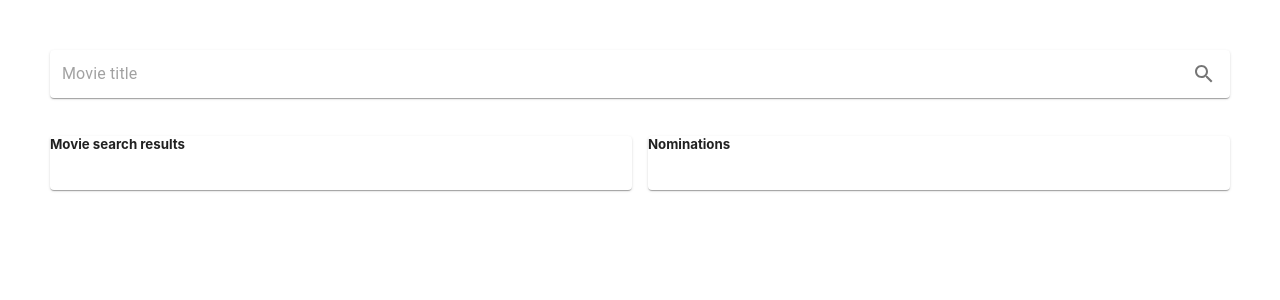
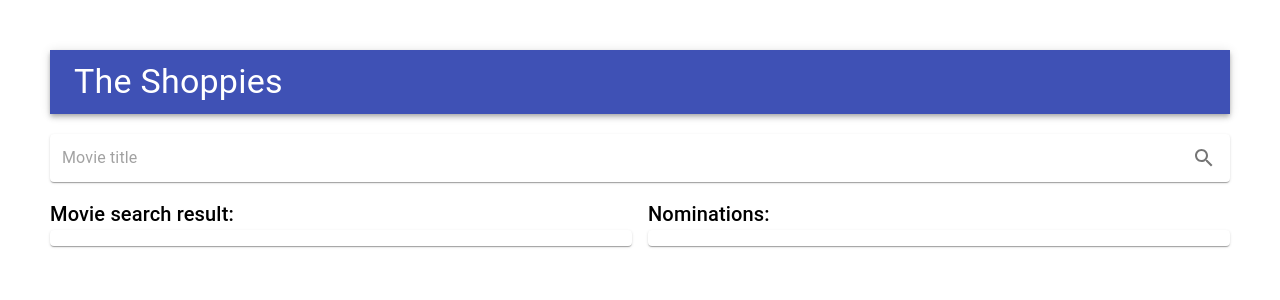
Before and after one commit to luky1300/the-shoppies, a React (Create React App) app: page / in a window 1280 px wide. Shown: the top 300 px of the page. Built offline with nearby package versions, Linux system fonts and the light colour scheme.

Commit message:
top bar added

```diff
--- a/src/App.js
+++ b/src/App.js
@@ -5,6 +5,7 @@ import { makeStyles } from '@material-ui/core/styles';
 import SearchBar from './Components/SearchBar'
 import SearchResults from './Components/SearchResults'
 import Nominations from './Components/Nominations'
+import TopBar from './Components/TopBar'
 
 const useStyles = makeStyles((theme) => ({
   root: {
@@ -19,6 +20,7 @@ function App() {
 
   return (
     <div className={classes.root}>
+    <TopBar />
     <Grid container spacing={2}>
       <Grid item xs={12}>
         <SearchBar />
--- a/src/Components/Nominations.js
+++ b/src/Components/Nominations.js
@@ -5,6 +5,8 @@ import ListItem from "@material-ui/core/ListItem";
 import ListItemText from "@material-ui/core/ListItemText";
 import Button from '@material-ui/core/Button';
 import DeleteIcon from '@material-ui/icons/Delete';
+import Typography from '@material-ui/core/Typography';
+import { Alert, AlertTitle } from '@material-ui/lab';
 import { connect } from "react-redux";
 import { withdrawMovie } from "../store";
 
@@ -14,14 +16,19 @@ function Nominations(props) {
     const withdrawMovie = props.withdrawMovie
 
     return (
+        <React.Fragment>
+            <Typography variant="h6">
+                Nominations:
+            </Typography>
         <Paper>
-            <h5>Nominations</h5>
             <List >
                 {nominates.map((movie) => {
                     return (
                         <ListItem key={`${movie.imdbID}${movie.Title}N`}>
                             <ListItemText>
-                                {`${movie.Title} (year ${movie.Year})`}
+                                <Typography variant="body1">
+                                    {`${movie.Title} (year ${movie.Year})`}
+                                </Typography>
                             </ListItemText>
                             <Button
                                 type="submit"
@@ -36,7 +43,14 @@ function Nominations(props) {
                     );
                 })}
             </List>
+            {nominates.length >= 2 &&
+            <Alert severity="success">
+            <AlertTitle>Hurrah! You have all nominates in!</AlertTitle>
+                If you want to add somebody else you have to withdraw one.
+            </Alert>
+            }
         </Paper>
+        </React.Fragment>
     )
 }
 
--- a/src/Components/SearchResults.js
+++ b/src/Components/SearchResults.js
@@ -5,8 +5,9 @@ import ListItem from "@material-ui/core/ListItem";
 import ListItemText from "@material-ui/core/ListItemText";
 import Button from '@material-ui/core/Button';
 import ArrowForwardIcon from '@material-ui/icons/ArrowForward';
+import Typography from '@material-ui/core/Typography';
 import { connect } from "react-redux";
-import { nominateMovie, disableNominate } from "../store";
+import { nominateMovie } from "../store";
 
 
 function SearchResults(props) {
@@ -14,27 +15,34 @@ function SearchResults(props) {
     const movies = props.foundMovies
     const nominates = props.nominates
     const nominateMovie = props.nominateMovie
-    const disableNominate = props.disableNominate
 
     return (
+        <React.Fragment>
+            <Typography variant="h6">
+                Movie search result:
+            </Typography>
         <Paper>
-            <h5>Movie search results</h5>
             <List >
                 {movies.map((movie) => {
                     return (
                         <ListItem key={`${movie.imdbID}${movie.Title}`}>
                             <ListItemText>
-                                {`${movie.Title} (year ${movie.Year})`}
+                                <Typography variant="body2">
+                                    {`${movie.Title} (year ${movie.Year})`}
+                                </Typography>
                             </ListItemText>
                             <Button
                                 type="submit"
                                 endIcon={<ArrowForwardIcon />}
-                                disabled={movie.disableNominate}
+                                disabled={movie.disableNominate || nominates.length >= 2}
                                 onClick={(e) => {
                                 e.preventDefault()
                                 if (nominates.length < 2) {
                                     nominateMovie(movie)
-                                    disableNominate(movie.imdbID)
+                                } else {
+                                    return (
+                                        <p>Error</p>
+                                    )
                                 }
                                 }} >
                                 Nominate
@@ -44,6 +52,7 @@ function SearchResults(props) {
                 })}
             </List>
         </Paper>
+    </React.Fragment>
     )
 }
 
@@ -54,7 +63,6 @@ const mapStateToProps = (state) => ({
 
 const mapDispatchToProps = (dispatch) => ({
     nominateMovie: (movie) => dispatch(nominateMovie(movie)),
-    disableNominate: (imdbID) => dispatch(disableNominate(imdbID)),
 });
 
 const ConnectedSearchResults = connect(
--- /dev/null
+++ b/src/Components/TopBar.js
@@ -0,0 +1,32 @@
+import React from 'react';
+import { makeStyles } from '@material-ui/core/styles';
+import AppBar from '@material-ui/core/AppBar';
+import Toolbar from '@material-ui/core/Toolbar';
+import Typography from '@material-ui/core/Typography';
+
+const useStyles = makeStyles((theme) => ({
+  root: {
+    flexGrow: 1,
+    marginBottom: 20,
+  },
+  title: {
+    flexGrow: 1,
+    alignSelf: 'center'
+  },
+}));
+
+export default function TopBar() {
+  const classes = useStyles();
+
+  return (
+    <div className={classes.root}>
+      <AppBar position="static">
+        <Toolbar>
+          <Typography variant="h4" className={classes.title}>
+            The Shoppies
+          </Typography>
+        </Toolbar>
+      </AppBar>
+    </div>
+  );
+}
--- a/src/store.js
+++ b/src/store.js
@@ -5,7 +5,6 @@ import axios from 'axios';
 const FETCH_FOUND_MOVIES = "FETCH_FOUND_MOVIES";
 const NOMINATE_MOVIE = 'NOMINATE_MOVIE';
 const WITHDRAW_MOVIE = 'WITHDRAW_MOVIE';
-const DISABLE_NOMINATE = 'DISABLE_NOMINATE'
 
 let initialState = {
     foundMovies: [],
@@ -33,18 +32,13 @@ export const withdrawMovie = (movie) => {
     }
 }
 
-export const disableNominate = (imdbID) => {
-    return {
-        type: DISABLE_NOMINATE,
-        imdbID
-    }
-}
-
 export const getMovies = (movie) => {
+console.log('here')
 return async (dispatch) => {
     try {
     let response = await axios.get(`http://www.omdbapi.com/?apikey=c1268e3b&s=${movie}`);
-    if (response.data.response) {
+    console.log('response', response)
+    if (response.data.Response) {
         let movies = response.data.Search;
         dispatch(fetchFoundMovies(movies));
     }
@@ -67,19 +61,21 @@ const reducer = (state = initialState, action) => {
                 if (nominatesImdbIDs.indexOf(movie.imdbID) !== -1) movie.disableNominate = true
             })
             }
+            console.log('fetchedMovies', fetchedMovies)
             return {...state, foundMovies: fetchedMovies};
         case NOMINATE_MOVIE:
+            state.foundMovies.map((movie) => {
+                if (movie.imdbID === action.movie.imdbID) movie.disableNominate = true
+            })
             return {...state, nominates: [...state.nominates, action.movie]}
         case WITHDRAW_MOVIE:
             let newNominates = state.nominates.filter((movie) => {
                 return (movie.imdbID !== action.movie.imdbID)
             });
+            state.foundMovies.map((movie) => {
+                if (movie.imdbID === action.movie.imdbID) movie.disableNominate = false
+            })
             return {...state, nominates: newNominates}
-        case DISABLE_NOMINATE:
-            state.nominates.map((movie) => {
-                if (movie.imdbID === action.imdbID) movie.disableNominate = true
-            })
-            return {...state}
         default:
             return state;
     }
```
